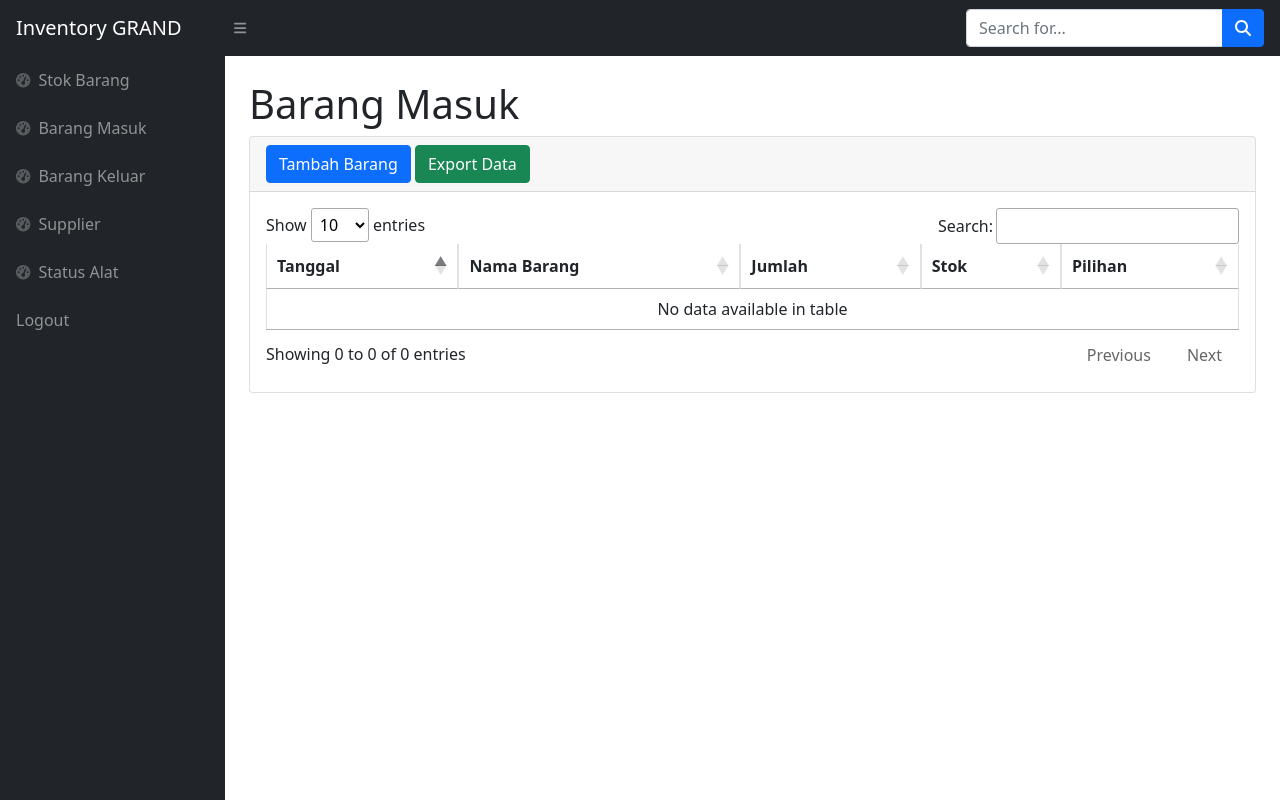
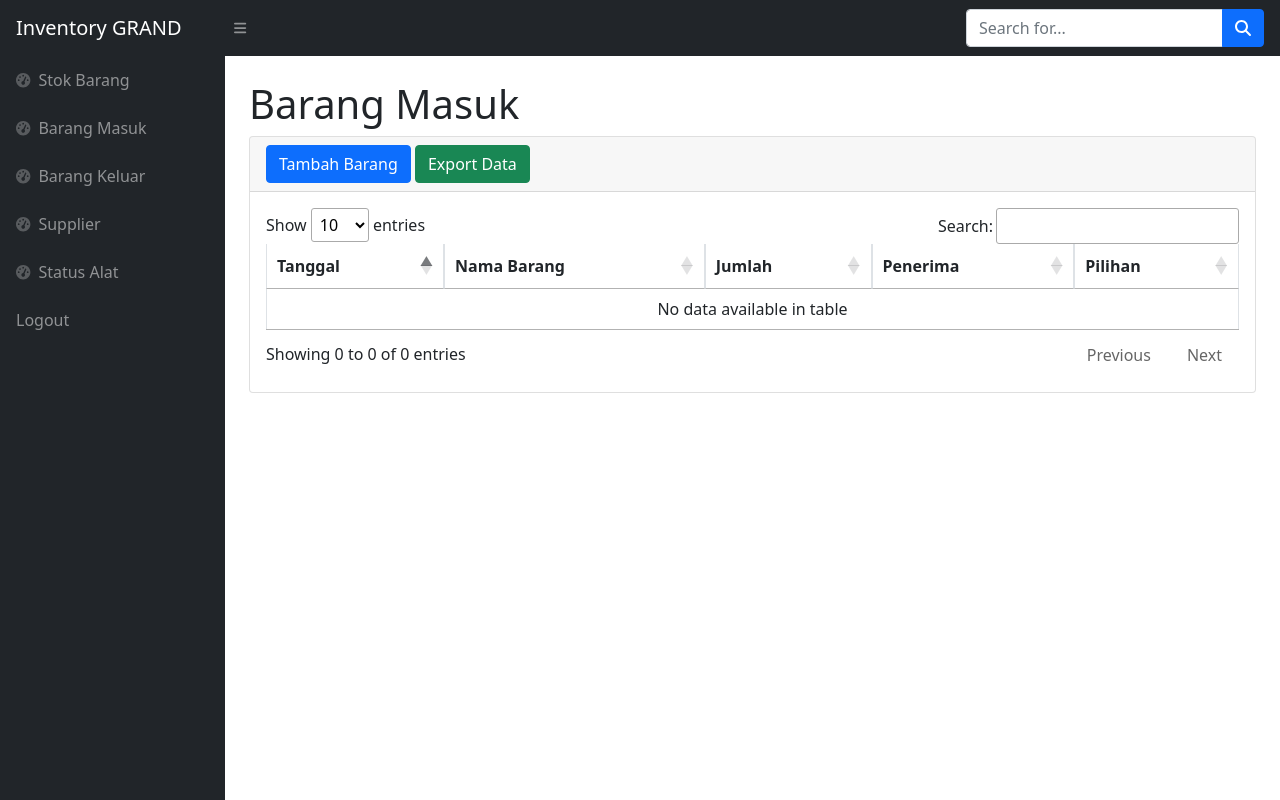
Before and after one commit to erlangga-avx/adminsaya, a PHP site: page /masuk.php in a window 1280 px wide. Run offline with PHP 8.4, Linux system fonts and the light colour scheme; the visitor is signed in with stand-in values (Sample User, id 1); data that the repository does not hold is empty; some libraries are stand-ins or nearby versions.

Commit message:
ganti judul tabel stok jadi penerima

```diff
--- a/masuk.php
+++ b/masuk.php
@@ -42,7 +42,7 @@ require 'cek.php';
                                             <th>Tanggal</th>
                                             <th>Nama Barang</th>
                                             <th>Jumlah</th>
-                                            <th>Stok</th>
+                                            <th>Penerima</th>
                                             <th>Pilihan</th>
                                         </tr>
                                     </thead>
```
